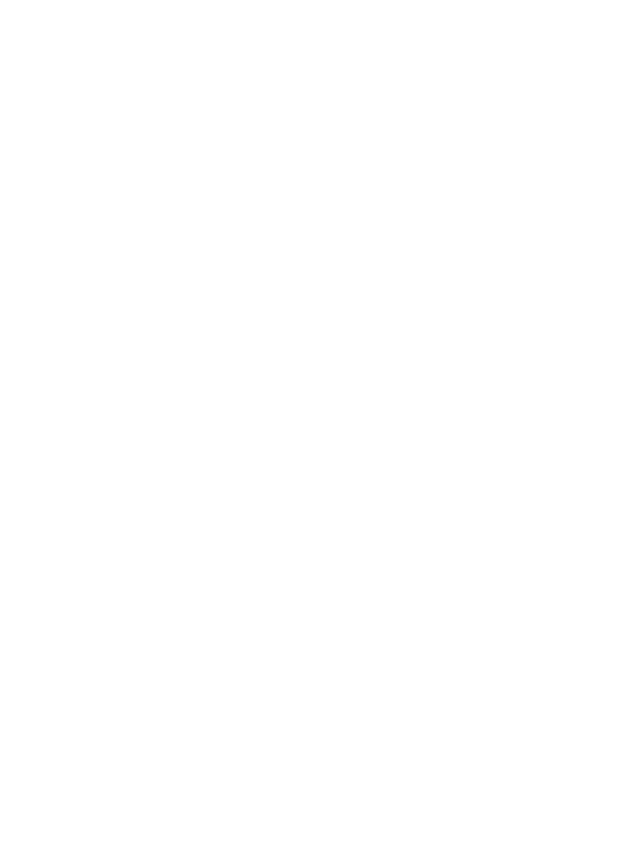
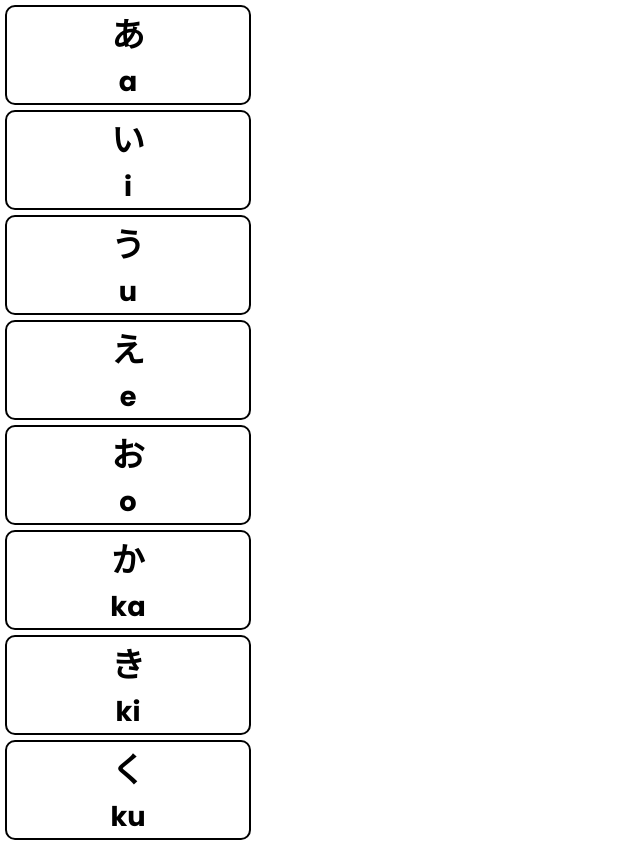
Before and after one commit to DavidMouraa/hira-pro, a React (Vite) app: page / in a window 1280 px wide. Shown: the top 842 px of the page, without its empty margins (0-640 px from the left). Before the commit the page ends 800 px from the top, so only its background shows below. Built offline with nearby package versions, Linux system fonts and the light colour scheme.

Commit message:
Renderiza IdeogramCards com seus ideogramas e romanjis

```diff
--- a/src/App.jsx
+++ b/src/App.jsx
@@ -1,10 +1,19 @@
+import { useState } from 'react'
+
+import writingSystemsObj from './js/writing-systems'
+
+import WritingSystemsDisplay from './components/WritingSystemsDisplay'
+
 import './App.css'
 
 function App() {
+  const [writingSystems, setWritingSystems] = useState(writingSystemsObj)
 
   return (
     <>
-
+      <WritingSystemsDisplay
+      writingSystems={writingSystems}
+      setWritingSystems={setWritingSystems} />
     </>
   )
 }
--- a/src/components/WritingSystemsDisplay/index.jsx
+++ b/src/components/WritingSystemsDisplay/index.jsx
@@ -1,8 +1,37 @@
-const WritingSystemsDisplay = () => {
+import IdeogramCard from "../IdeogramCard"
+
+const WritingSystemsDisplay = ({writingSystems, seWritingSystems}) => {
+    console.log(writingSystems.hiragana.basics.setA[0])
+
     return (
-        <section>
+        <div>
+            {Object.keys(writingSystems).map((writingSystemKey) => (
 
-        </section>
+                <div>
+                    {Object.keys(writingSystems[writingSystemKey]).map((kanaKey) => (
+
+                        <div>
+                            {Object.keys(writingSystems[writingSystemKey][kanaKey]).map((setKey) => (
+
+                                <div>
+                                    {writingSystems[writingSystemKey][kanaKey][setKey].map((item) => (
+
+                                        <IdeogramCard
+                                        ideogram={item.ideogram}
+                                        romanji={item.romanji}
+                                        sizeDivision={writingSystems[writingSystemKey][kanaKey][setKey].length} />
+
+                                    ))}
+                                </div>
+
+                            ))}
+                        </div>
+
+                    ))}
+                </div>
+
+            ))}
+        </div>
     )
 }
 
```
